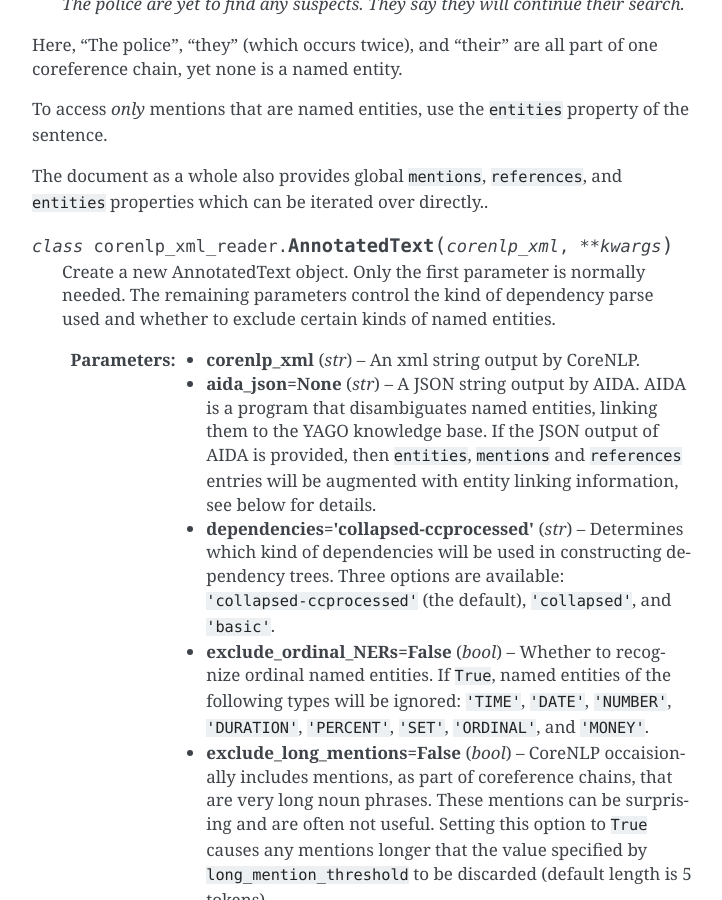
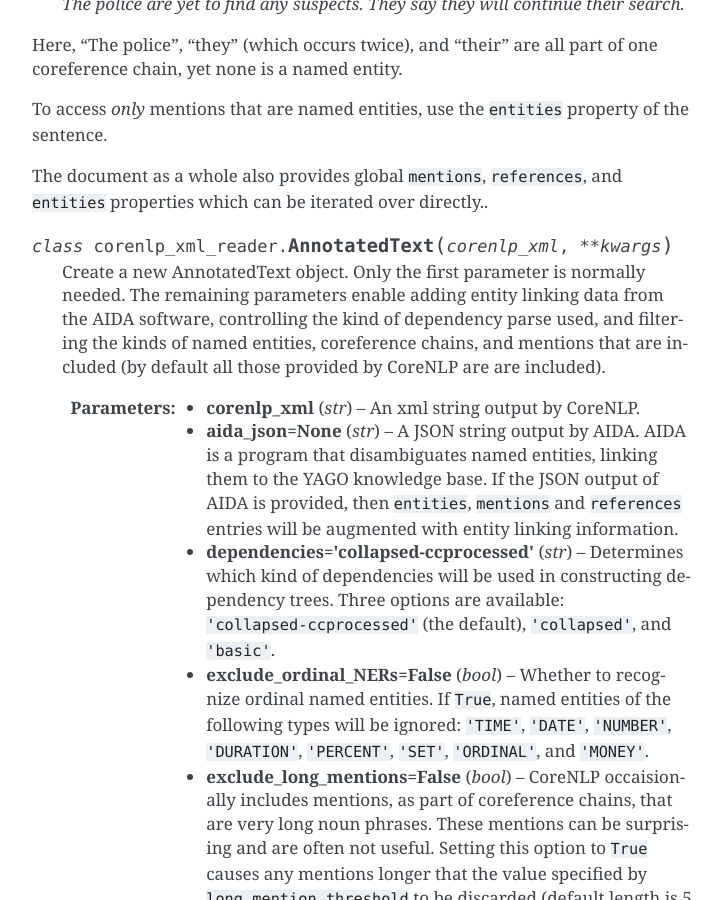
Before and after one commit to enewe101/corenlp-xml-reader, a Sphinx documentation site: the page built from docs/index.rst, in a window 1280 px wide and 900 px high, scrolled down 3112 px. Shown: the whole window, without its empty margins (388-1110 px from the left). Built offline with Sphinx 7.4.7, drawn with Linux system fonts in a browser that asks for light colours.

Commit message:
update docs

```diff
--- a/docs/index.rst
+++ b/docs/index.rst
@@ -186,11 +186,14 @@ and ``entities`` properties which can be iterated over directly..
 .. py:class:: AnnotatedText(corenlp_xml, **kwargs)
 
    Create a new AnnotatedText object.  Only the first parameter is normally
-   needed.  The remaining parameters control the kind of dependency parse
-   used and whether to exclude certain kinds of named entities.
+   needed.  The remaining parameters enable adding entity linking data from
+   the AIDA software, controlling the kind of dependency parse
+   used, and filtering the kinds of named entities, coreference chains,
+   and mentions that are included (by default all those provided by CoreNLP
+   are are included).
 
    :param str corenlp_xml: An xml string output by CoreNLP.
-   :param str aida_json=None: A JSON string output by AIDA.  AIDA is a program that disambiguates named entities, linking them to the YAGO knowledge base.  If the JSON output of AIDA is provided, then ``entities``, ``mentions`` and ``references`` entries will be augmented with entity linking information, see below for details.
+   :param str aida_json=None: A JSON string output by AIDA.  AIDA is a program that disambiguates named entities, linking them to the YAGO knowledge base.  If the JSON output of AIDA is provided, then ``entities``, ``mentions`` and ``references`` entries will be augmented with entity linking information.
    :param str dependencies='collapsed-ccprocessed': Determines which kind of dependencies will be used in constructing dependency trees.  Three options are available: ``'collapsed-ccprocessed'`` (the default), ``'collapsed'``, and ``'basic'``.
    :param bool exclude_ordinal_NERs=False: Whether to recognize ordinal named entities.  If ``True``, named entities of the following types will be ignored: ``'TIME'``, ``'DATE'``, ``'NUMBER'``, ``'DURATION'``, ``'PERCENT'``, ``'SET'``, ``'ORDINAL'``, and ``'MONEY'``.
    :param bool exclude_long_mentions=False: CoreNLP occaisionally includes mentions, as part of coreference chains, that are very long noun phrases.  These mentions can be surprising and are often not useful.  Setting this option to ``True`` causes any mentions longer that the value specified by ``long_mention_threshold`` to be discarded (default length is 5 tokens).
```
